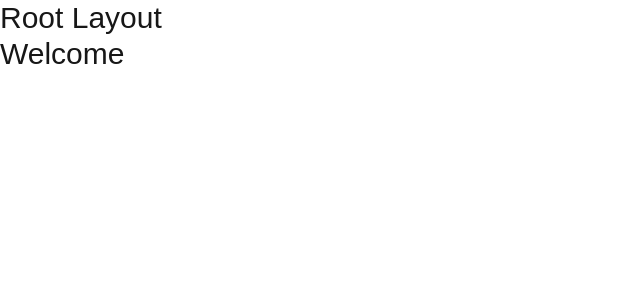
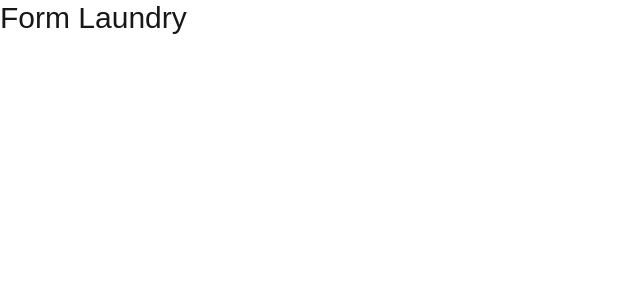
Before and after one commit to DavidDimasPatty/NextJs_Form-Order-Laundry, a Next.js app: page / in a window 1280 px wide. Shown: the top 300 px of the page, without its empty margins (0-640 px from the left). Built offline with nearby package versions, Linux system fonts and the light colour scheme.

Commit message:
form + install bootstrap

```diff
--- a/src/app/layout.tsx
+++ b/src/app/layout.tsx
@@ -27,7 +27,6 @@ export default function RootLayout({
       <body
         className={`${geistSans.variable} ${geistMono.variable} antialiased`}
       >
-        <h1 className="text-3xl">Root Layout</h1>
         {children}
       </body>
     </html>
--- a/src/app/page.tsx
+++ b/src/app/page.tsx
@@ -3,6 +3,18 @@ import { Greet } from "./components/greet";
 import { Counter } from "./components/counter";
 export default function Home() {
   return (
-    <h1 className="text-3xl">Welcome</h1>
+    <div className="card card-primary">
+      <div className="card-head">
+        <h1 className="text-3xl">
+          Form Laundry
+        </h1>
+      </div>
+      <div className="card-body">
+
+      </div>
+      <div className="card-footer">
+
+      </div>
+    </div>
   );
 }
```
Also changed, not shown: package.json (+8 -6 lines), 1 other file (tests, documents, lock files or other folders).
